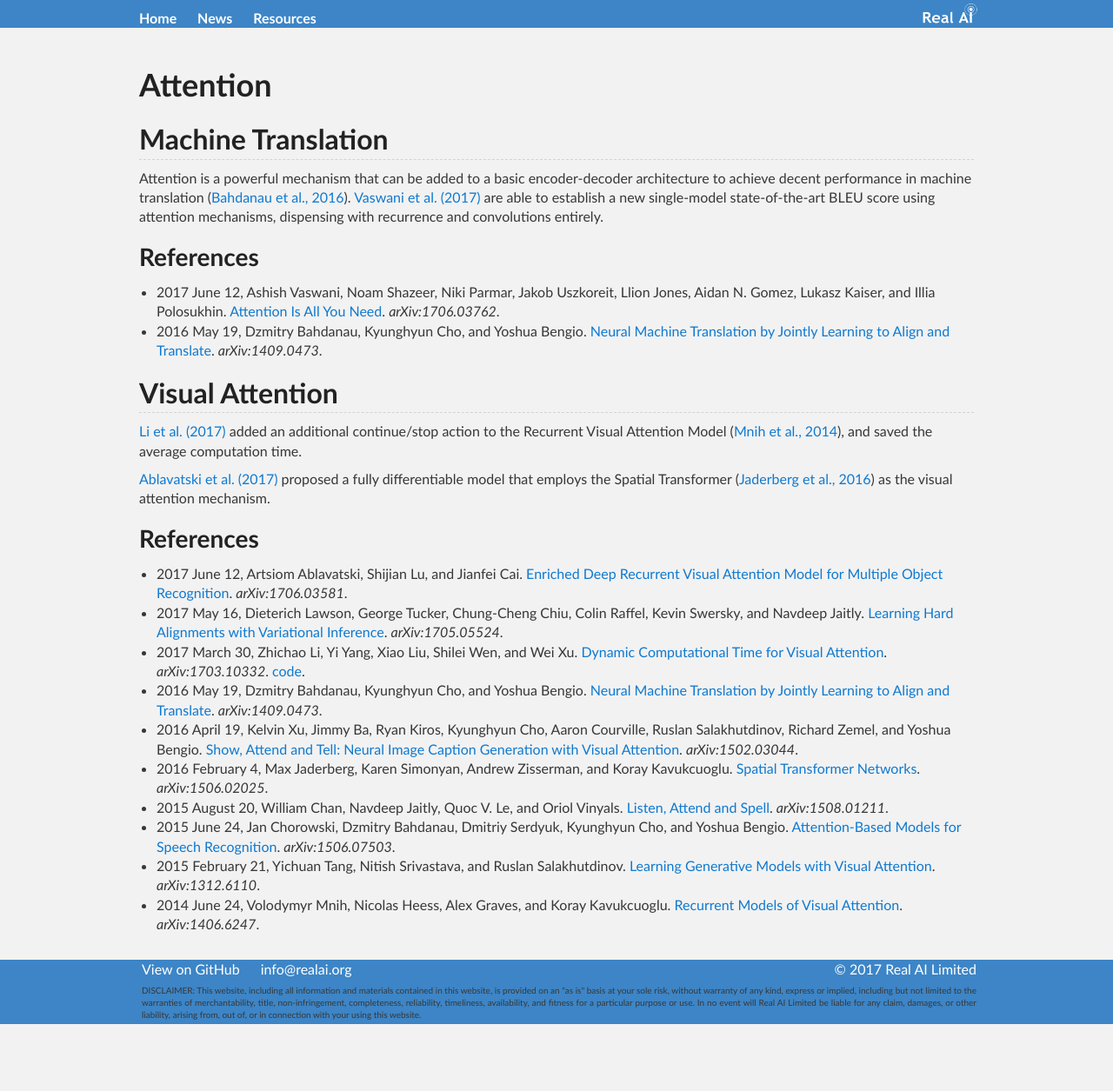
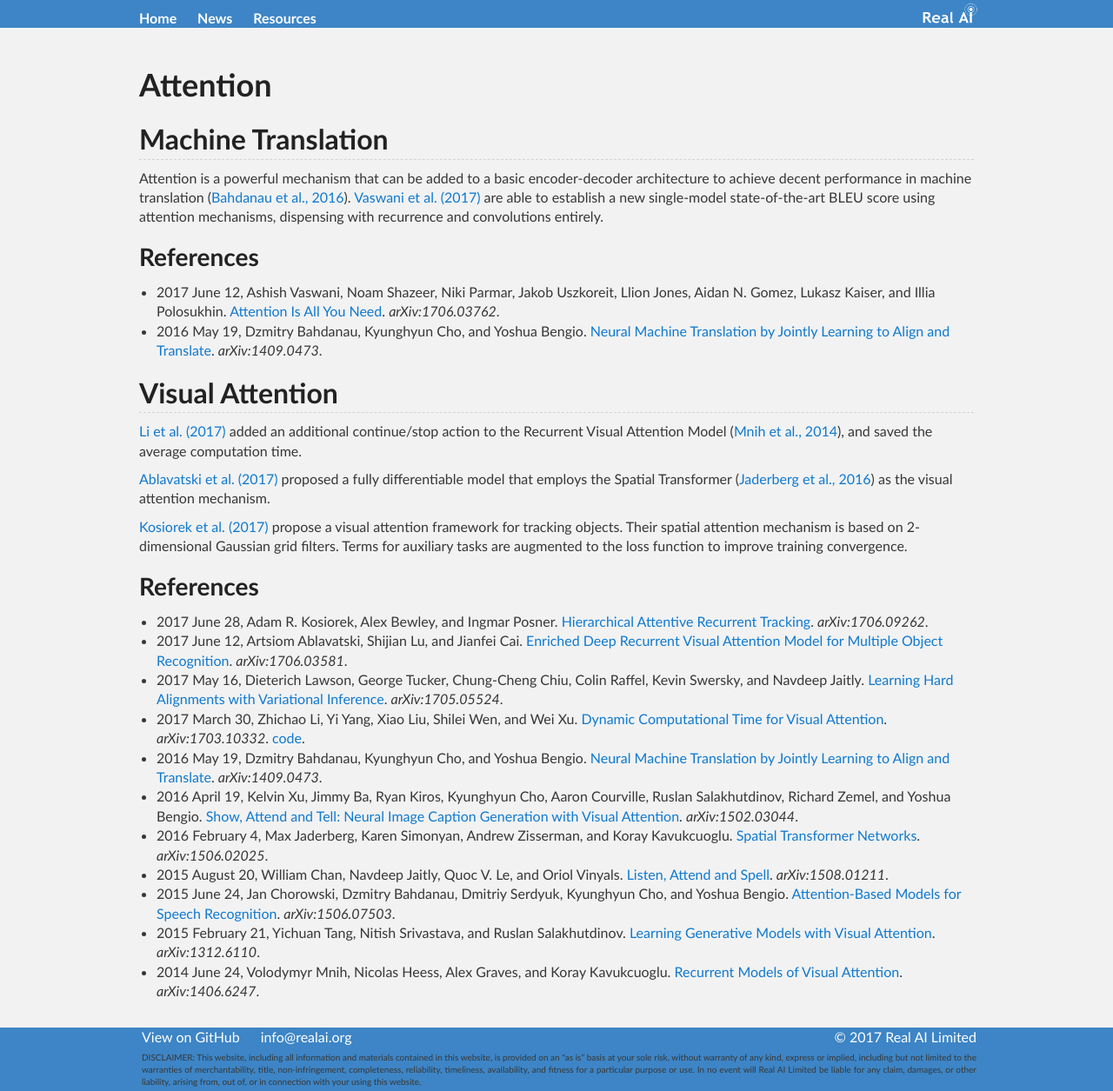
Before and after one commit to Tonywuhk/realai.org, a Jekyll site: the page built from attention.md, in a window 1280 px wide. Shown: the whole page at 87% size. Built offline with Jekyll 4.4.1, drawn with Linux system fonts in a browser that asks for light colours; our own code applies the rules of GitHub Pages for plain Markdown files; comment, search, counter and statistics services are not loaded; the repository's description, which GitHub fills in, is left out; before the commit the page ends 1178 px from its top, so only the background shows below that.

Commit message:
Update attention.md

```diff
--- a/attention.md
+++ b/attention.md
@@ -18,8 +18,11 @@ Attention is a powerful mechanism that can be added to a basic encoder-decoder a
 
 [Ablavatski et al. (2017)](https://arxiv.org/abs/1706.03581) proposed a fully differentiable model that employs the Spatial Transformer ([Jaderberg et al., 2016](https://arxiv.org/abs/1506.02025)) as the visual attention mechanism.
 
+[Kosiorek et al. (2017)](https://arxiv.org/abs/1706.09262) propose a visual attention framework for tracking objects. Their spatial attention mechanism is based on 2-dimensional Gaussian grid filters. Terms for auxiliary tasks are augmented to the loss function to improve training convergence.
+
 ### References
 
+* 2017 June 28, Adam R. Kosiorek, Alex Bewley, and Ingmar Posner. [Hierarchical Attentive Recurrent Tracking](https://arxiv.org/abs/1706.09262). *arXiv:1706.09262*.
 * 2017 June 12, Artsiom Ablavatski, Shijian Lu, and Jianfei Cai. [Enriched Deep Recurrent Visual Attention Model for Multiple Object Recognition](https://arxiv.org/abs/1706.03581). *arXiv:1706.03581*.
 * 2017 May 16, Dieterich Lawson, George Tucker, Chung-Cheng Chiu, Colin Raffel, Kevin Swersky, and Navdeep Jaitly. [Learning Hard Alignments with Variational Inference](https://arxiv.org/abs/1705.05524). *arXiv:1705.05524*.
 * 2017 March 30, Zhichao Li, Yi Yang, Xiao Liu, Shilei Wen, and Wei Xu. [Dynamic Computational Time for Visual Attention](https://arxiv.org/abs/1703.10332). *arXiv:1703.10332*. [code](https://github.com/baidu-research/DT-RAM).
```
